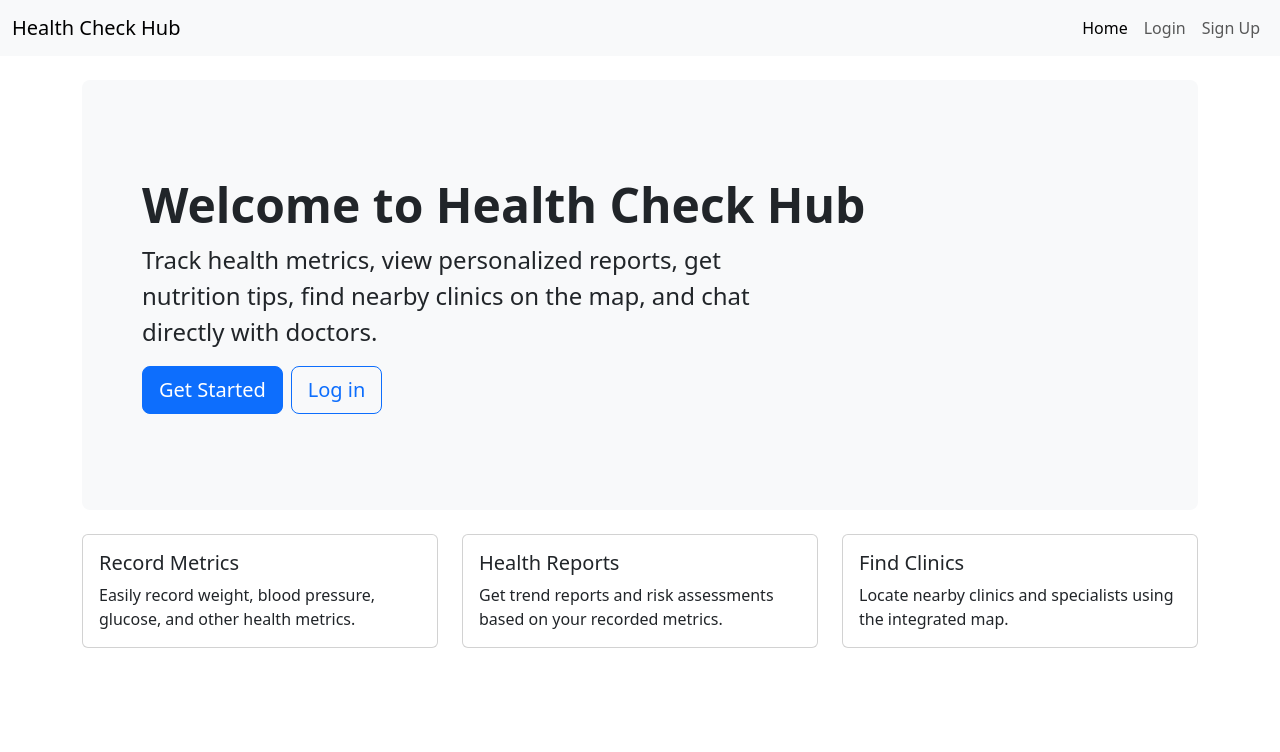
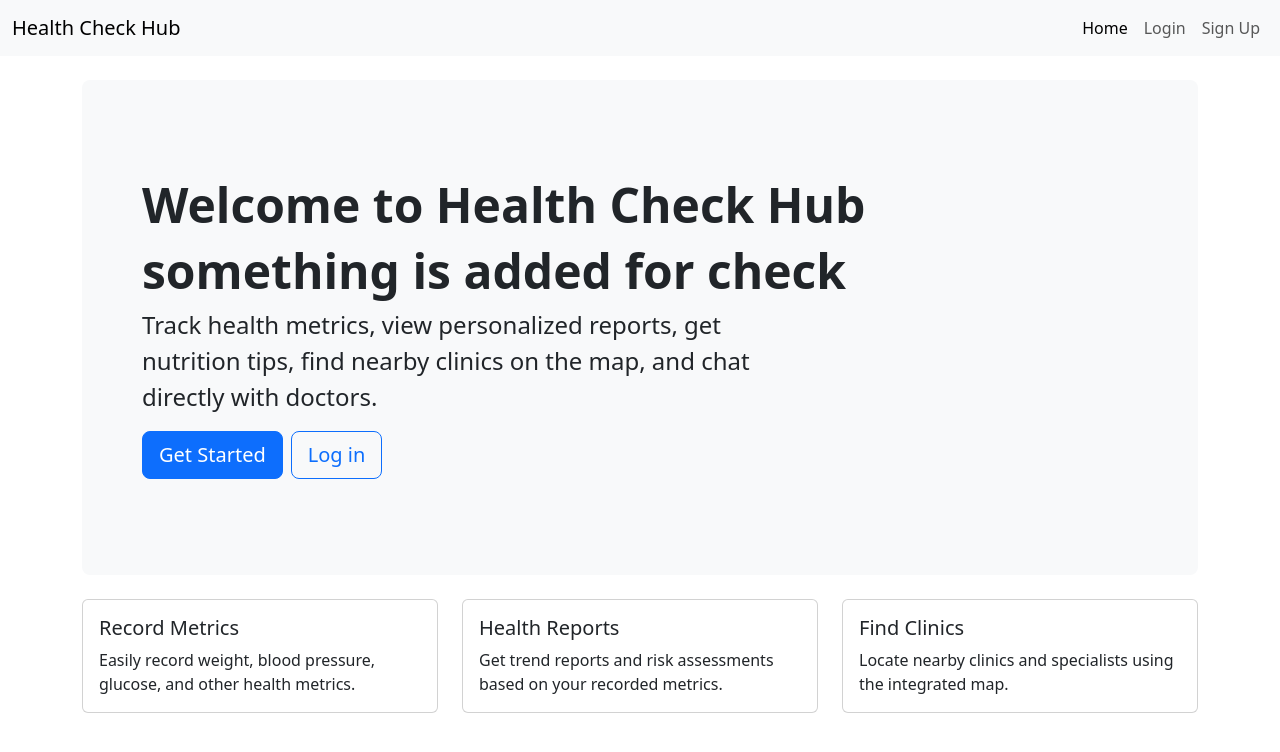
Before and after one commit to Motuma5200/hch-frontend, a React (Vite) app: page / in a window 1280 px wide. Shown: the top 752 px of the page. Built offline with nearby package versions, Linux system fonts and the light colour scheme.

Commit message:
To test my first Push

```diff
--- a/src/pages/Home.jsx
+++ b/src/pages/Home.jsx
@@ -6,6 +6,7 @@ export default function Home() {
       <div className="p-5 mb-4 bg-light rounded-3">
         <div className="container-fluid py-5">
           <h1 className="display-5 fw-bold">Welcome to Health Check Hub</h1>
+          <h1 className="display-5 fw-bold">something is added  for check</h1>
           <p className="col-md-8 fs-4">Track health metrics, view personalized reports, get nutrition tips, find nearby clinics on the map, and chat directly with doctors.</p>
           <NavLink to="/signup" className="btn btn-primary btn-lg me-2">Get Started</NavLink>
           <NavLink to="/login" className="btn btn-outline-primary btn-lg">Log in</NavLink>
```
